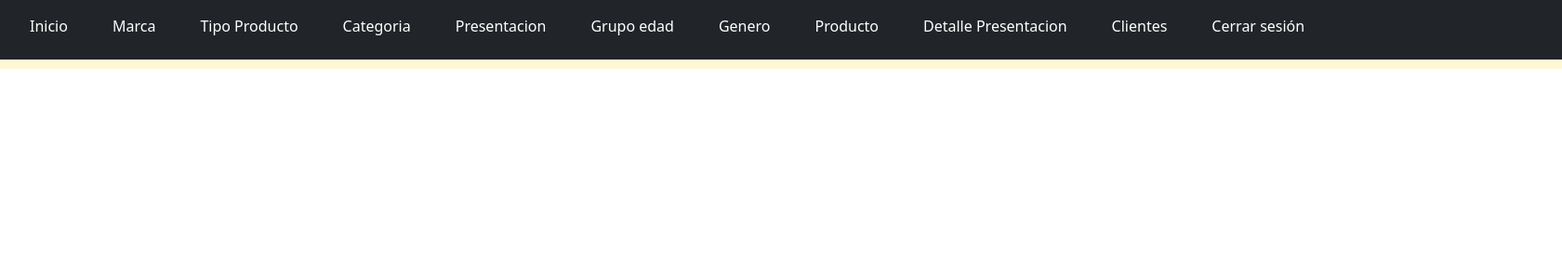
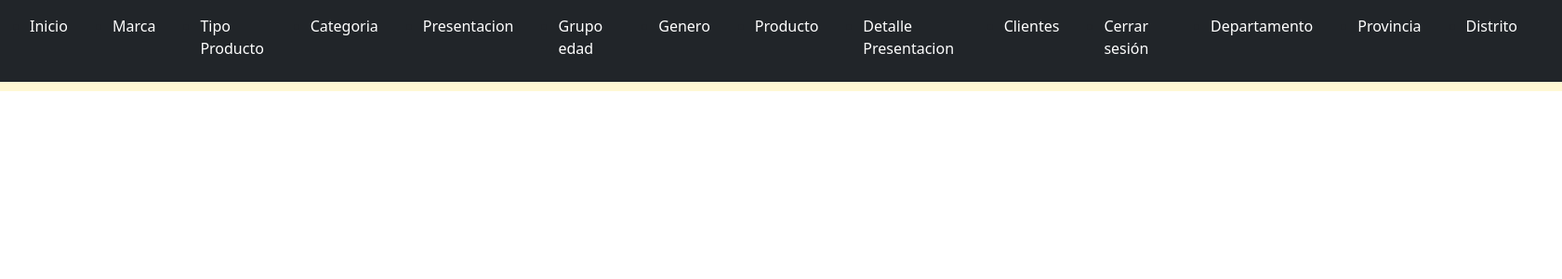
Before and after one commit to AGonzalesCajusol/Proyecto, a Flask app: page /ini in a window 1680 px wide. Shown: the top 300 px of the page at 93% size. Run offline with Flask 3, Linux system fonts and the light colour scheme.

Commit message:
cambios anggelo 2

```diff
--- a/templates/maestra.html
+++ b/templates/maestra.html
@@ -47,6 +47,15 @@
                 <li class="me-5">
                     <a href="{{ url_for('usuario')}}" class="list-group-item text-white">Cerrar sesión</a>
                 </li>
+                <li class="me-5">
+                    <a href="{{ url_for('departamento')}}" class="list-group-item text-white">Departamento</a>
+                </li>
+                <li class="me-5">
+                    <a href="{{ url_for('provincia')}}" class="list-group-item text-white">Provincia</a>
+                </li>
+                <li class="me-5">
+                    <a href="{{ url_for('distrito')}}" class="list-group-item text-white">Distrito</a>
+                </li>
             </ul>
         </nav>
         <div class="barra_separadora">
```
